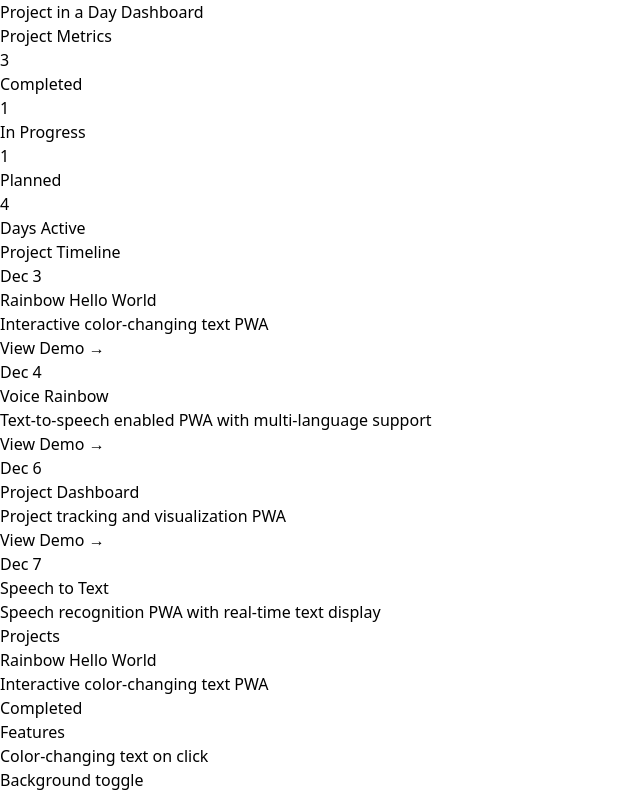
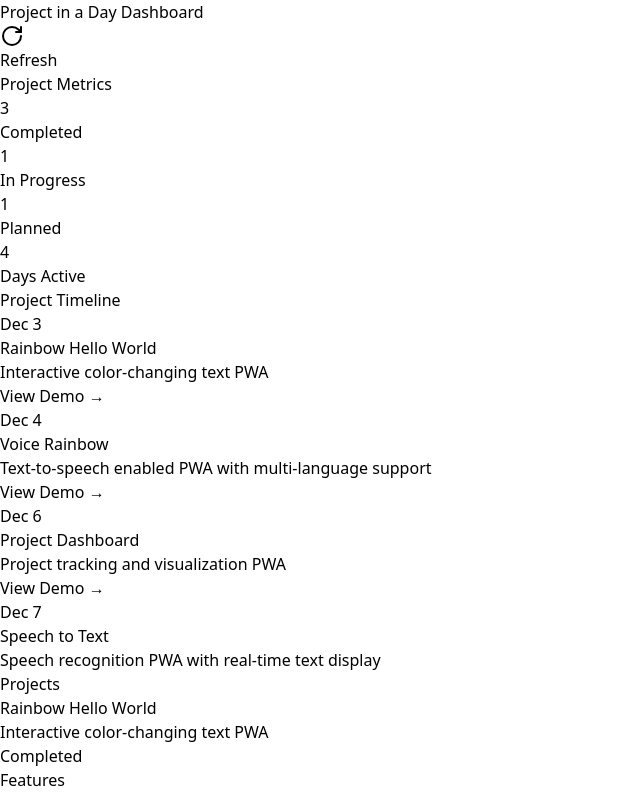
Before and after one commit to Magnazee/PWA003, a React (Vite) app: page / in a window 1280 px wide. Shown: the top 796 px of the page, without its empty margins (0-640 px from the left). Built offline with nearby package versions, Linux system fonts and the light colour scheme.

Commit message:
Add force refresh button to clear cache and reload site

```diff
--- a/src/components/Layout.tsx
+++ b/src/components/Layout.tsx
@@ -1,6 +1,28 @@
 import { ReactNode } from 'react'
+import { RotateCw } from 'lucide-react'
 
 export function Layout({ children }: { children: ReactNode }) {
+  const handleRefresh = async () => {
+    try {
+      // Clear all caches
+      const cacheKeys = await caches.keys()
+      await Promise.all(cacheKeys.map(key => caches.delete(key)))
+
+      // Unregister service workers
+      if ('serviceWorker' in navigator) {
+        const registrations = await navigator.serviceWorker.getRegistrations()
+        await Promise.all(registrations.map(registration => registration.unregister()))
+      }
+
+      // Force reload the page
+      window.location.reload()
+    } catch (error) {
+      console.error('Error during refresh:', error)
+      // Fallback to simple reload if cache clearing fails
+      window.location.reload()
+    }
+  }
+
   return (
     <div className="min-h-screen bg-gray-100">
       <nav className="bg-white shadow-sm">
@@ -9,6 +31,14 @@ export function Layout({ children }: { children: ReactNode }) {
             <div className="flex items-center">
               <h1 className="text-xl font-semibold">Project in a Day Dashboard</h1>
             </div>
+            <button
+              onClick={handleRefresh}
+              className="inline-flex items-center gap-2 rounded-lg bg-white px-3 py-2 text-sm font-medium text-gray-700 hover:bg-gray-50 hover:text-gray-900 focus:outline-none focus:ring-2 focus:ring-blue-500 focus:ring-offset-2 border border-gray-200"
+              title="Force refresh (clears cache)"
+            >
+              <RotateCw className="h-4 w-4" />
+              Refresh
+            </button>
           </div>
         </div>
       </nav>
```
